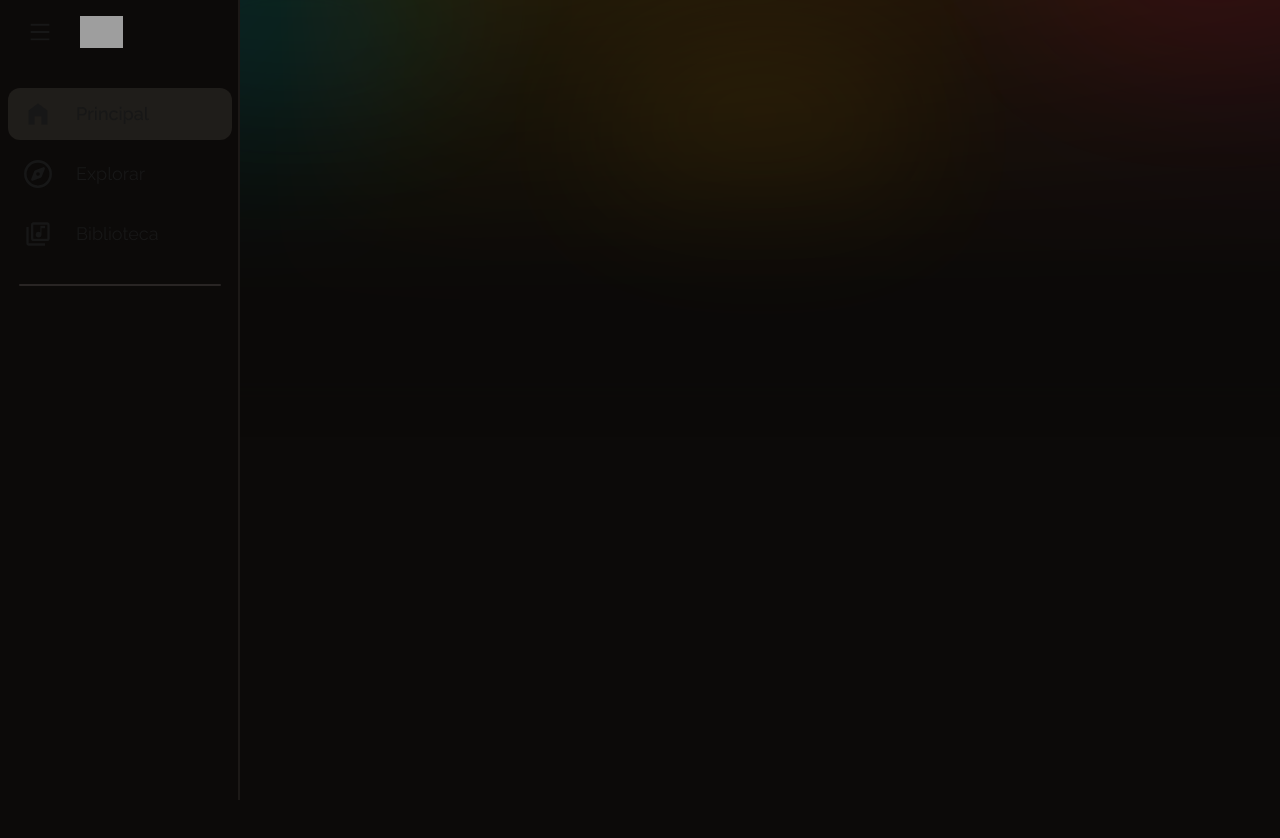
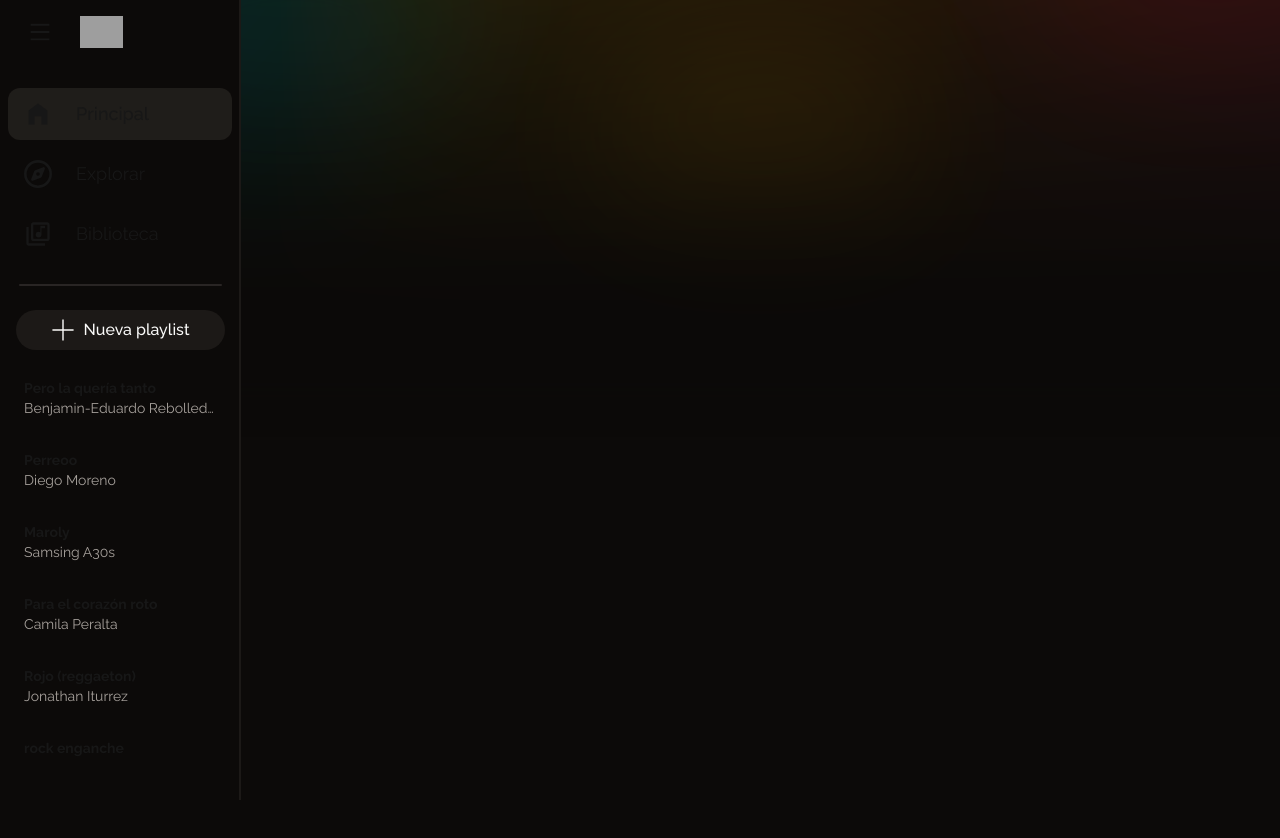
Before and after one commit to JDCodeWork/yt-music-clone, a Next.js app: page / in a window 1280 px wide. Both pictures are taken after a click on the button 40 px from the left and 32 px from the top of the page. Shown: the top 838 px of the page. Built offline with nearby package versions, Linux system fonts and the light colour scheme; grey boxes are pictures that could not be loaded.

Commit message:
feat: :sparkles: full implementation of the sidebar
implemented all the visual part related to the button in the charge of adding a new playlist next to the playlist the user has in his library

```diff
--- a/src/components/ui/sidebar/Sidebar.tsx
+++ b/src/components/ui/sidebar/Sidebar.tsx
@@ -4,9 +4,10 @@ import Link from "next/link";
 import clsx from "clsx";
 import { AiOutlineMenu } from "react-icons/ai";
 import { toggleSideMenu, useUiStore } from "@/stores";
-import { SideListLinks } from "./side-links/SideListLinks";
+import { SideLinks } from "./side-links/SideLinks";
 import { SideBackground } from "./side-decorations/SideBackground";
 import { SideSeparator } from "./side-decorations/SideSeparator";
+import { SidePlaylist } from "./side-playlist/SidePlaylist";
 
 export const Sidebar = () => {
   const isOpenMenu = useUiStore(s => s.isOpenSideMenu)
@@ -31,8 +32,15 @@ export const Sidebar = () => {
           <img src="https://music.youtube.com/img/on_platform_logo_dark.svg" alt="YouTube Music Logo" className="h-8" />
         </Link>
       </header>
-      <SideListLinks />
-      <SideSeparator />
+      <SideLinks />
+      {
+        isOpenMenu && (
+          <>
+            <SideSeparator />
+            <SidePlaylist />
+          </>
+        )
+      }
     </aside>
   )
 }
--- a/src/components/ui/sidebar/side-decorations/SideSeparator.tsx
+++ b/src/components/ui/sidebar/side-decorations/SideSeparator.tsx
@@ -1,11 +1,5 @@
-"use client";
-
-import { useUiStore } from "@/stores";
-
 export const SideSeparator = () => {
-  const isOpenMenu = useUiStore(s => s.isOpenSideMenu)
-
-  if (isOpenMenu) return (
+  return (
     <div className="my-6 w-[90%] mx-auto h-0.5 bg-stone-800 rounded-xl"></div>
   )
 }
--- a/src/components/ui/sidebar/side-links/SideLink.tsx
+++ b/src/components/ui/sidebar/side-links/SideLinkItem.tsx
@@ -12,7 +12,7 @@ export interface Props {
   title: string
   to: string
 }
-export const SideLink = ({ icon: Icon, title, to }: Props) => {
+export const SideLinkItem = ({ icon: Icon, title, to }: Props) => {
   const pathname = usePathname()
   const isOpenMenu = useUiStore(s => s.isOpenSideMenu)
 
--- a/src/components/ui/sidebar/side-links/SideListLinks.tsx
+++ b/src/components/ui/sidebar/side-links/SideLinks.tsx
@@ -1,6 +1,6 @@
 import { FaRegCompass } from "react-icons/fa6"
 import { MdHomeFilled, MdOutlineLibraryMusic } from "react-icons/md"
-import { SideLink, Props as SideItemProps } from "./SideLink"
+import { SideLinkItem, Props as SideItemProps } from "./SideLinkItem"
 
 const SECTIONS: SideItemProps[] = [
   { icon: MdHomeFilled, title: "Principal", to: "/" },
@@ -8,14 +8,18 @@ const SECTIONS: SideItemProps[] = [
   { icon: MdOutlineLibraryMusic, title: "Biblioteca", to: "/library" }
 ]
 
-export const SideListLinks = () => {
+export const SideLinks = () => {
   return (
     <nav className="mt-20">
-      {
-        SECTIONS.map(section => (
-          <SideLink key={section.title.toLowerCase()} {...section} />
-        ))
-      }
+      <ul>
+        {
+          SECTIONS.map(section => (
+            <li key={section.title.toLowerCase()} >
+              <SideLinkItem {...section} />
+            </li>
+          ))
+        }
+      </ul>
     </nav>
   )
 }
--- /dev/null
+++ b/src/components/ui/sidebar/side-playlist/NewPlaylistBtn.tsx
@@ -0,0 +1,12 @@
+import { TfiPlus } from "react-icons/tfi"
+
+export const NewPlaylistBtn = () => {
+  return (
+    <button
+      className="w-full flex gap-2 justify-center bg-stone-900 hover:bg-stone-800 text-stone-50 font-medium rounded-4xl py-2 transition-colors cursor-pointer"
+    >
+      <TfiPlus className="size-6"/>
+      Nueva playlist
+    </button>
+  )
+}
--- /dev/null
+++ b/src/components/ui/sidebar/side-playlist/PlaylistLink.tsx
@@ -0,0 +1,18 @@
+import { BasePlaylist } from "@/types/playlist.types"
+import Link from "next/link"
+import { IoPlayCircle } from "react-icons/io5"
+
+export const PlaylistLink = ({ author, id, name }: BasePlaylist) => {
+  return (
+    <Link
+      href={`/playlist?list=${id}`}
+      className="max-w-[225px] flex p-3 justify-between items-center group rounded-lg transition-colors relative hover:bg-stone-800 before:contents before:bottom-0 before:bg-stone-900/25 before:h-[1px] before:w-[90%] before:absolute before:-z-10"
+    >
+      <div className="max-w-4/5 text-sm *:w-[190px] *:group-hover:w-full *:overflow-hidden *:whitespace-nowrap *:text-ellipsis">
+        <p className="font-bold ">{name}</p>
+        <p className="text-stone-400">{author}</p>
+      </div>
+      <IoPlayCircle className="size-8 transition-[opacity,color] opacity-0 group-hover:opacity-100 hover:text-stone-400" />
+    </Link>
+  )
+}
--- /dev/null
+++ b/src/components/ui/sidebar/side-playlist/SidePlaylist.tsx
@@ -0,0 +1,22 @@
+import { USER_PLAYLIST } from "@/data/playlist.data"
+import { NewPlaylistBtn } from "./NewPlaylistBtn"
+import { PlaylistLink } from "./PlaylistLink"
+
+export const SidePlaylist = () => {
+  return (
+    <>
+      <div className="px-2">
+        <NewPlaylistBtn />
+      </div>
+      <nav className="mt-4 h-full max-h-1/2">
+        <ul className="h-full overflow-y-scroll flex flex-col gap-2">
+          {
+            USER_PLAYLIST.map(playlist => (
+              <li key={playlist.id} > <PlaylistLink {...playlist} /> </li>
+            ))
+          }
+        </ul>
+      </nav>
+    </>
+  )
+}
--- /dev/null
+++ b/src/data/playlist.data.ts
@@ -0,0 +1,54 @@
+import type { BasePlaylist } from "@/types/playlist.types";
+
+export const USER_PLAYLIST: BasePlaylist[] = [
+  {
+    name: "Pero la quería tanto",
+    author: "Benjamin-Eduardo Rebolledo Acevedo",
+    id: "fake-41t71u4bzzqhzfoxlxnq8zyt64kzgk"
+  },
+  {
+    name: "Perreoo",
+    author: "Diego Moreno",
+    id: "fake-hps2hiovscn0erng2887b0v0luu589"
+  },
+  {
+    name: "Maroly",
+    author: "Samsing A30s",
+    id: "fake-4lwqf34j26fm1a1sbqp9w8y1j195if"
+  },
+  {
+    name: "Para el corazón roto",
+    author: "Camila Peralta",
+    id: "fake-varmjr3dskq73npbptyrdjkjm27cx6"
+  },
+  {
+    name: "Rojo (reggaeton)",
+    author: "Jonathan Iturrez",
+    id: "fake-5gjlfw72reguehrocm33ms1kyj0dud"
+  },
+  {
+    name: "rock enganche",
+    author: "cuchy daslio",
+    id: "fake-kgthxmtxv3epuv2iez0nr4a3olmkod"
+  },
+  {
+    name: "música chill ashe",
+    author: "pablo castanos",
+    id: "fake-inzhhslnhyi42qiwpjs0onffy3cw9v"
+  },
+  {
+    name: "Oro puro del antiguo",
+    author: "nicole zapata",
+    id: "fake-cowomivt8x596eqr56dtg1by2gle0x"
+  },
+  {
+    name: "Clásicos del hip hop latino",
+    author: "Plastilina Mosh, Vico C, Alemán y Akwid",
+    id: "fake-xwzpkpatiuwysauf41t71u4bzzqhzf"
+  },
+  {
+    name: "regueton viejo",
+    author: "Hugo Figueredo",
+    id: "fake-oxlxnq8zyt64kzgkhps2hiovscn0er"
+  }
+]
--- /dev/null
+++ b/src/types/playlist.types.ts
@@ -0,0 +1,5 @@
+export interface BasePlaylist {
+  name: string
+  author: string
+  id: string
+}
```
